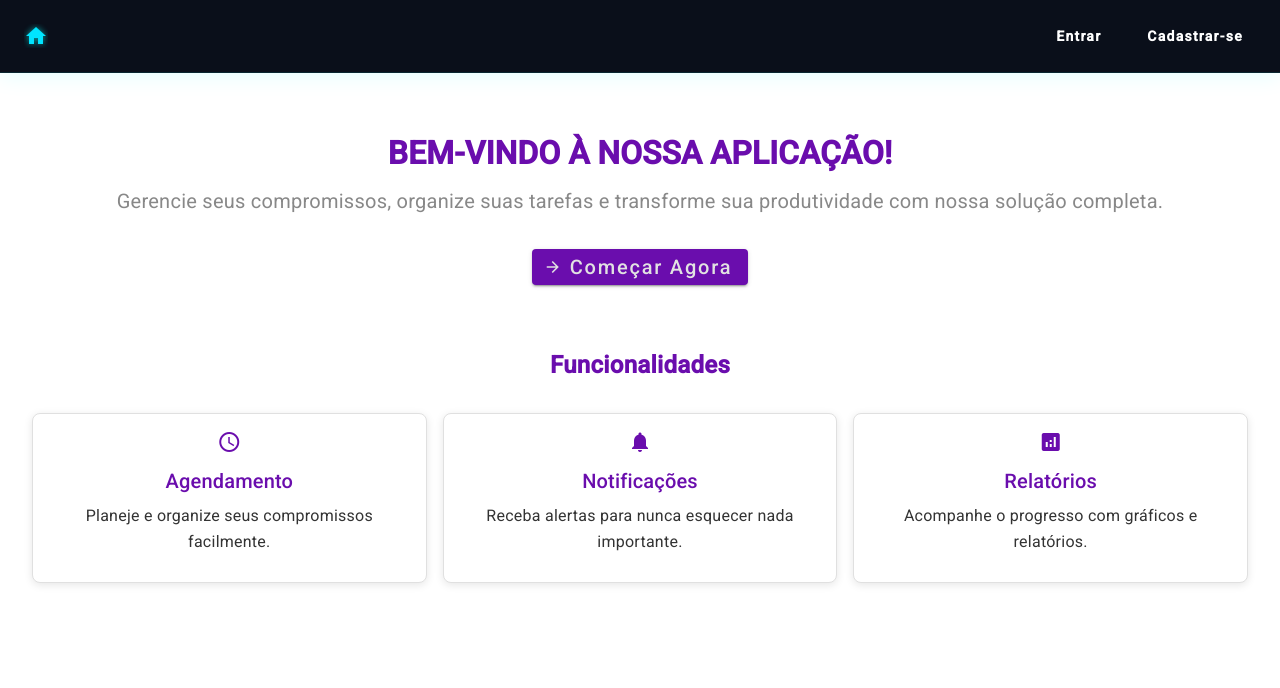
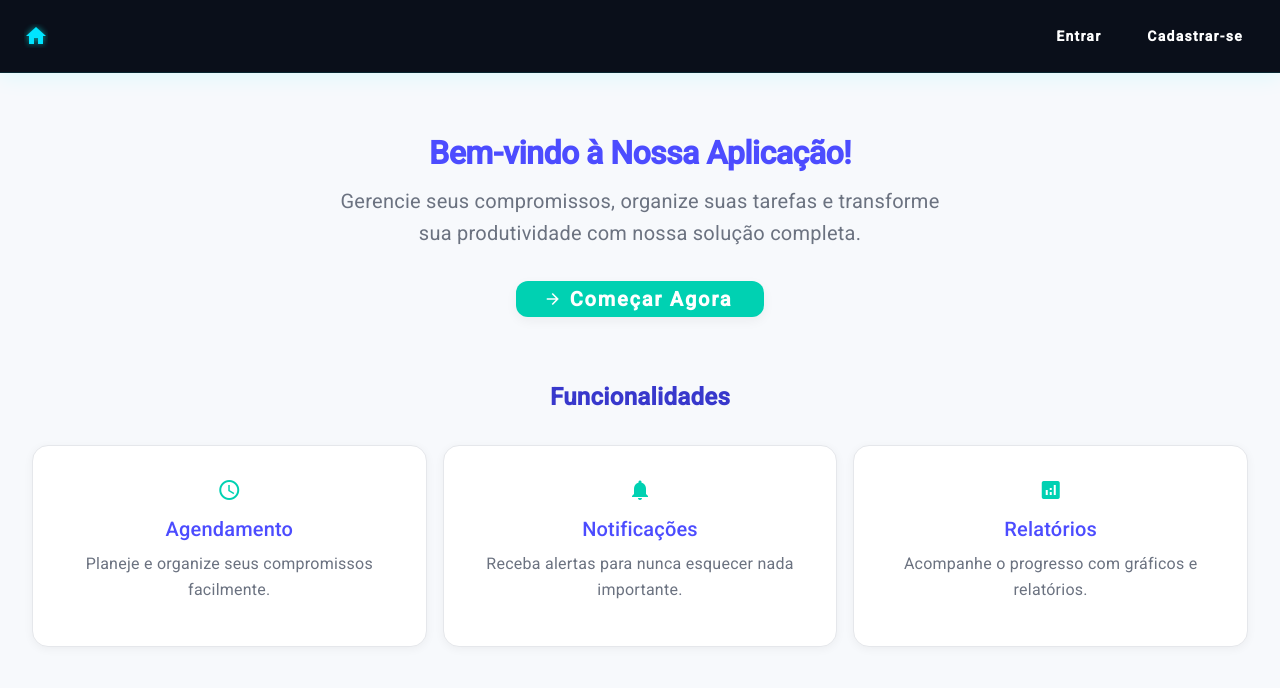
Before and after one commit to IuriBentoGuerreiro/datebook-app, an Angular app: page /home in a window 1280 px wide. Shown: the top 688 px of the page. Built offline with nearby package versions, Linux system fonts and the light colour scheme.

Commit message:
atualiza home

```diff
--- a/src/app/components/home/home.component.scss
+++ b/src/app/components/home/home.component.scss
@@ -1,4 +1,3 @@
-// Variáveis
 $spacing-sm: 8px;
 $spacing-md: 16px;
 $spacing-lg: 32px;
@@ -8,17 +7,21 @@ $font-size-base: 16px;
 $font-size-lg: 20px;
 $font-size-xl: 24px;
 $font-size-xxl: 32px;
-$color-primary: #6a0dad;
-$color-text-button: #e2e2e2;
-$color-secondary: #f9f9f9;
-$color-text: #333333;
-$color-light: #888888;
-$color-card-bg: #ffffff;
-$color-border: #e0e0e0;
-$color-button-bg: #6a0dad;
-$color-button-hover: #5e0b94;
 
-// Mixin de mídia
+$color-primary: #4c4cff;
+$color-primary-dark: #3838cc;
+$color-accent: #00d1b2;
+$color-background: #f7f9fc;
+$color-surface: #ffffff;
+$color-text: #1f1f1f;
+$color-subtext: #6b7280;
+$color-border: #e5e7eb;
+$color-shadow: rgba(0, 0, 0, 0.05);
+$color-shadow-hover: rgba(0, 0, 0, 0.08);
+$color-button-bg: $color-accent;
+$color-button-hover: darken($color-accent, 8%);
+$color-text-button: #ffffff;
+
 @mixin respond-to($breakpoint) {
   @if $breakpoint == sm {
     @media (max-width: 600px) { @content; }
@@ -31,7 +34,6 @@ $color-button-hover: #5e0b94;
   }
 }
 
-// Resetando box-sizing
 *,
 *::before,
 *::after {
@@ -42,7 +44,7 @@ html, body {
   margin: 0;
   padding: 0;
   font-family: 'Roboto', Arial, sans-serif;
-  background-color: $color-secondary;
+  background-color: $color-background;
   color: $color-text;
   width: 100%;
   height: 100%;
@@ -50,6 +52,7 @@ html, body {
 
 .home-container {
   padding: $spacing-xl $spacing-lg;
+  background-color: $color-background;
   max-width: 100%;
   margin: 0 auto;
   overflow-x: hidden;
@@ -60,16 +63,18 @@ html, body {
 
     h1 {
       font-size: $font-size-xxl;
+      font-weight: 700;
       color: $color-primary;
       margin-bottom: $spacing-md;
-      font-weight: 700;
-      text-transform: uppercase;
+      letter-spacing: -0.5px;
     }
 
     p {
       font-size: $font-size-lg;
-      color: $color-light;
+      color: $color-subtext;
       margin-bottom: $spacing-lg;
+      max-width: 600px;
+      margin-inline: auto;
       line-height: 1.6;
     }
 
@@ -77,13 +82,16 @@ html, body {
       background-color: $color-button-bg;
       color: $color-text-button;
       font-size: $font-size-lg;
-      padding: $spacing-sm $spacing-md;
-      border-radius: 4px;
+      padding: $spacing-sm $spacing-lg;
+      border-radius: 12px;
+      font-weight: 600;
+      box-shadow: 0 4px 12px $color-shadow;
       border: none;
-      transition: background-color 0.3s ease;
+      transition: all 0.3s ease;
 
       &:hover {
         background-color: $color-button-hover;
+        box-shadow: 0 6px 16px $color-shadow-hover;
       }
 
       mat-icon {
@@ -93,11 +101,13 @@ html, body {
   }
 
   .features-section {
+    margin-top: $spacing-xl;
+
     h2 {
       font-size: $font-size-xl;
       margin-bottom: $spacing-lg;
       text-align: center;
-      color: $color-primary;
+      color: $color-primary-dark;
       font-weight: 600;
     }
 
@@ -107,22 +117,22 @@ html, body {
       gap: $spacing-md;
 
       .feature-card {
-        background-color: $color-card-bg;
-        padding: $spacing-md;
-        border-radius: 8px;
+        background-color: $color-surface;
+        padding: $spacing-lg;
+        border-radius: 16px;
+        border: 1px solid $color-border;
+        box-shadow: 0 2px 10px $color-shadow;
         text-align: center;
-        box-shadow: 0 2px 8px rgba(0, 0, 0, 0.1);
-        border: 1px solid $color-border;
-        transition: transform 0.3s ease, box-shadow 0.3s ease;
+        transition: all 0.3s ease;
 
         &:hover {
-          transform: translateY(-4px);
-          box-shadow: 0 4px 12px rgba(0, 0, 0, 0.1);
+          transform: translateY(-6px);
+          box-shadow: 0 6px 16px $color-shadow-hover;
         }
 
         mat-icon {
           font-size: $font-size-xl;
-          color: $color-primary;
+          color: $color-accent;
           margin-bottom: $spacing-sm;
         }
 
@@ -135,7 +145,7 @@ html, body {
 
         p {
           font-size: $font-size-base;
-          color: $color-text;
+          color: $color-subtext;
           line-height: 1.6;
         }
       }
@@ -143,7 +153,6 @@ html, body {
   }
 }
 
-// Responsividade
 @include respond-to(sm) {
   .home-container {
     padding: $spacing-md;
```
